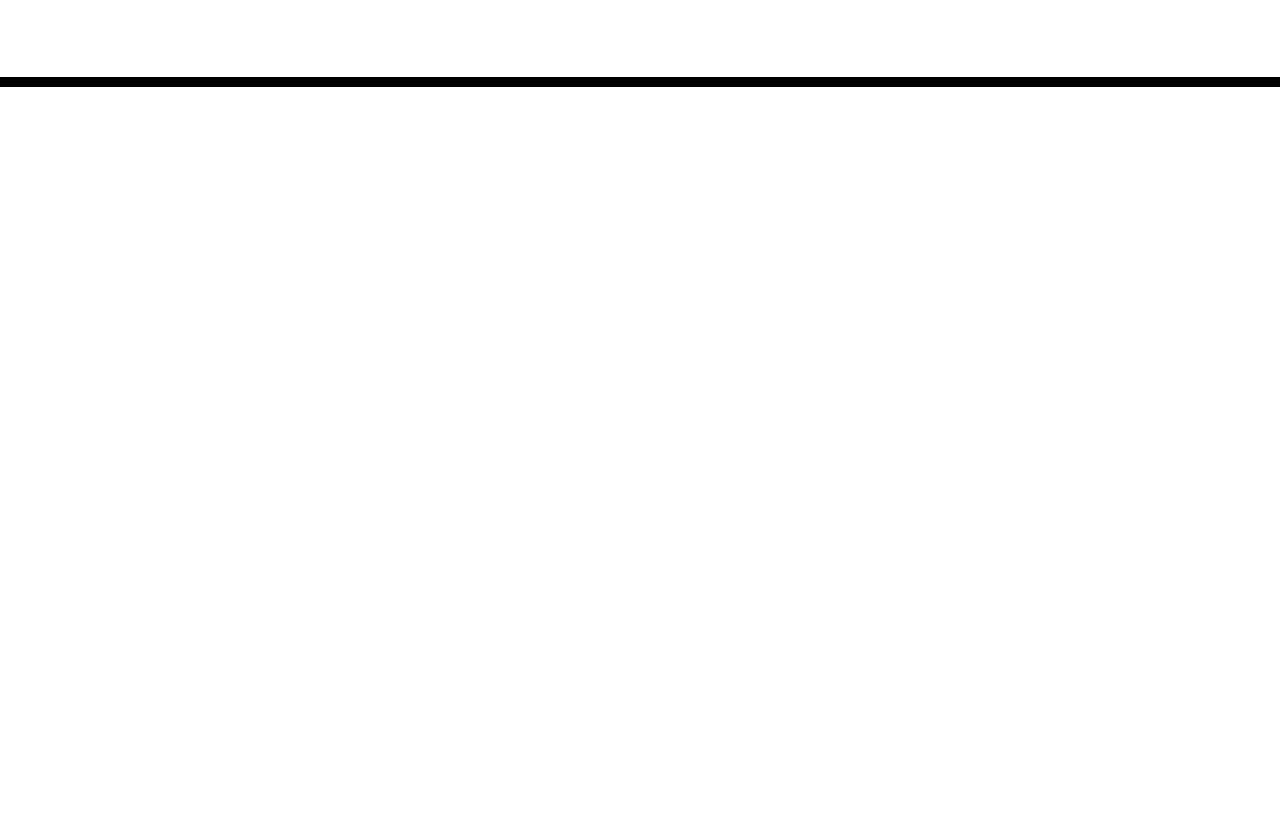
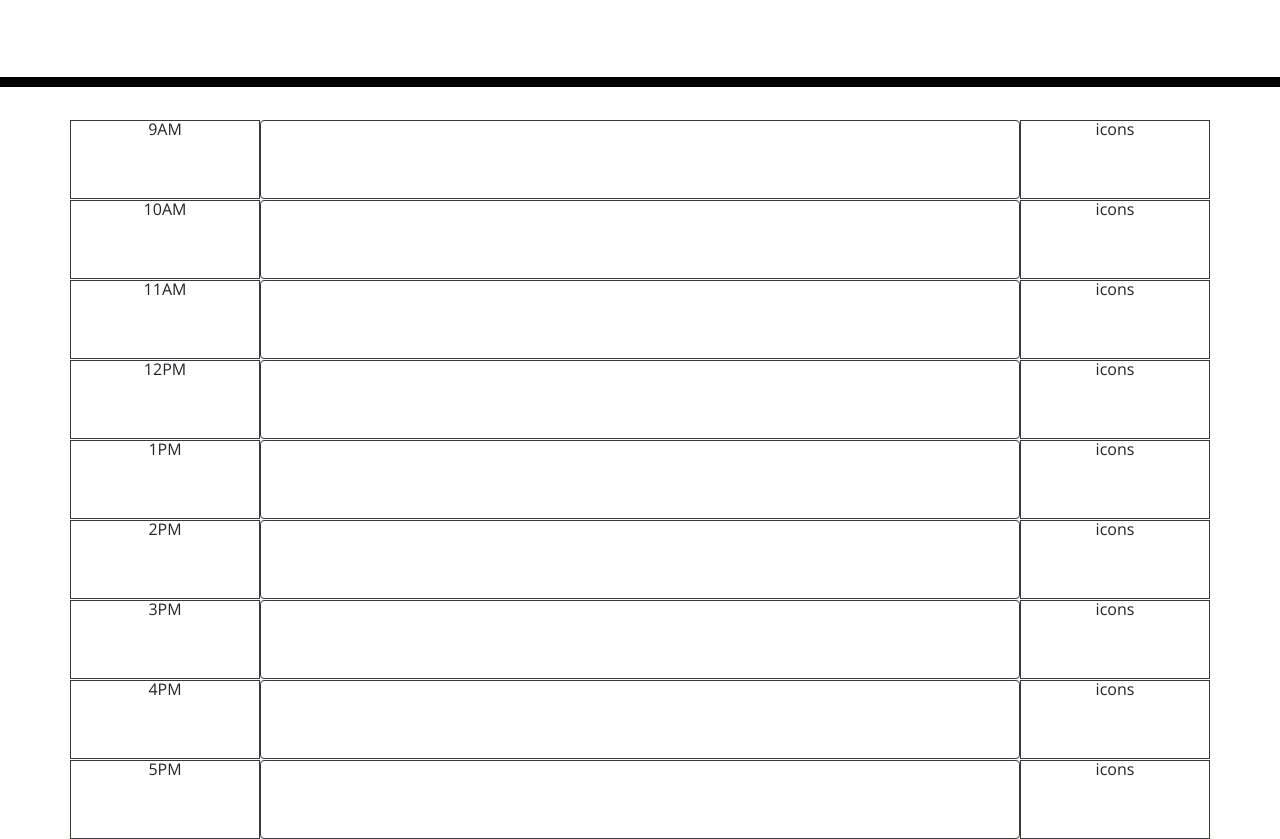
Before and after one commit to NathanaelWhite/work-day-scheduler-challenge-5, a plain HTML site: page index.html in a window 1280 px wide. Shown: the part 181-1020 px from the top of the page. Before the commit the page ends 800 px from the top, so only its background shows below. Drawn offline with nearby package versions, Linux system fonts and the light colour scheme; files that its build step writes are made by us from their sources.

Commit message:
initial layout

```diff
--- /dev/null
+++ b/assets/script.js
@@ -0,0 +1 @@
+//
--- a/index.html
+++ b/index.html
@@ -18,7 +18,7 @@
       href="https://fonts.googleapis.com/css?family=Open+Sans&display=swap"
       rel="stylesheet"
     />
-    <link rel="stylesheet" href="style.css" />
+    <link rel="stylesheet" href="./assets/style.css" />
     <title>Work Day Scheduler</title>
   </head>
 
@@ -28,14 +28,77 @@
       <p class="lead">A simple calendar app for scheduling your work day</p>
       <p id="currentDay" class="lead"></p>
     </header>
-    <div class="container">
+    <main class="container">
       <!-- Timeblocks go here -->
-      <!-- create timeblock structure in the html using bootstrap rows and columns -->
-      <!-- add onclick events (.on) so that it creates a new textarea when clicked -->
-      <!-- create a saveEvent function to add inputs to localStorage -->
+      <div class="row time-block">
+        <div class="col-2 border border-dark">9AM</div>
+
+          <textarea class="col-8 border border-dark form-control"></textarea>
+
+        <div class="col-2 border border-dark">icons</div>
+      </div>
+      <div class="row time-block">
+        <div class="col-2 border border-dark">10AM</div>
+
+          <textarea class="col-8 border border-dark form-control"></textarea>
+
+        <div class="col-2 border border-dark">icons</div>
+      </div>
+      <div class="row time-block">
+        <div class="col-2 border border-dark">11AM</div>
+
+          <textarea class="col-8 border border-dark form-control"></textarea>
+
+        <div class="col-2 border border-dark">icons</div>
+      </div>
+      <div class="row time-block">
+        <div class="col-2 border border-dark">12PM</div>
+
+          <textarea class="col-8 border border-dark form-control"></textarea>
+
+        <div class="col-2 border border-dark">icons</div>
+      </div>
+      <div class="row time-block">
+        <div class="col-2 border border-dark">1PM</div>
+
+          <textarea class="col-8 border border-dark form-control"></textarea>
+
+        <div class="col-2 border border-dark">icons</div>
+      </div>
+      <div class="row time-block">
+        <div class="col-2 border border-dark">2PM</div>
+
+          <textarea class="col-8 border border-dark form-control"></textarea>
+
+        <div class="col-2 border border-dark">icons</div>
+      </div>
+      <div class="row time-block">
+        <div class="col-2 border border-dark">3PM</div>
+
+          <textarea class="col-8 border border-dark form-control"></textarea>
+
+        <div class="col-2 border border-dark">icons</div>
+      </div>
+      <div class="row time-block">
+        <div class="col-2 border border-dark">4PM</div>
+
+          <textarea class="col-8 border border-dark form-control"></textarea>
+
+        <div class="col-2 border border-dark">icons</div>
+      </div>
+      <div class="row time-block">
+        <div class="col-2 border border-dark">5PM</div>
+
+          <textarea class="col-8 border border-dark form-control"></textarea>
+
+        <div class="col-2 border border-dark">icons</div>
+      </div>
+    </main>
+
+      <!-- create a saveEvent function to add inputs to localStorage and saves them on refresh -->
       <!-- call the saveEvent func every time the user edits an event textarea and clicks the save button -->
       <!-- use moment.js to set colors for events either in the past or coming up soon. GOOGLE movement more -->
-    </div>
+      <!-- add icons to the saveEvent function using API -->
 
     <script src="https://code.jquery.com/jquery-3.4.1.min.js"></script>
     <script src="https://cdnjs.cloudflare.com/ajax/libs/moment.js/2.24.0/moment.min.js"></script>
```
